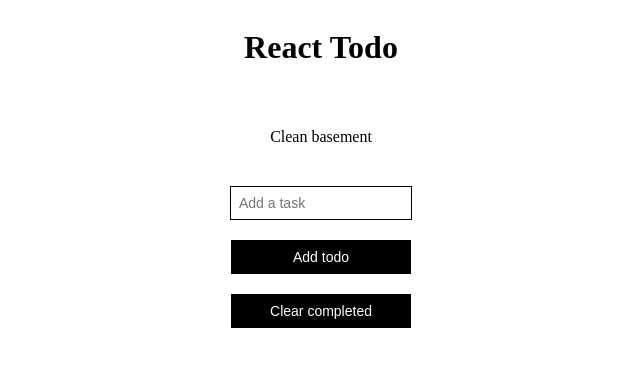
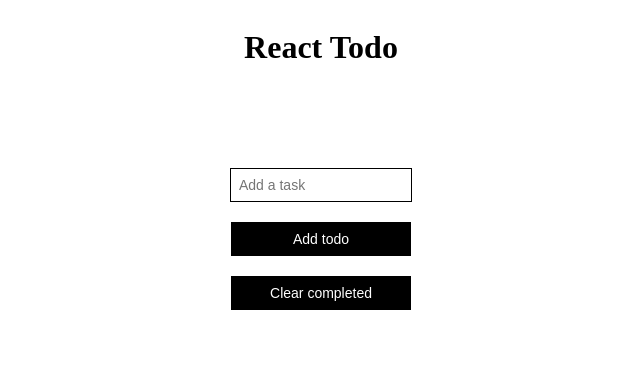
Before and after one commit to keegn/simple-react-todo, a React (Create React App) app: page / in a window 1280 px wide. Shown: the top 366 px of the page, without its empty margins (319-959 px from the left). Built offline with nearby package versions, Linux system fonts and the light colour scheme.

Commit message:
Removed placeholder todo object  from state

```diff
--- a/src/App.js
+++ b/src/App.js
@@ -9,7 +9,7 @@ import { AppContainer } from "./components/global-styles/GlobalStyles";
 
 class App extends React.Component {
   state = {
-    todos: [{ task: "Clean basement", id: Date.now(), completed: false }],
+    todos: [],
     task: ""
   };
 
```
